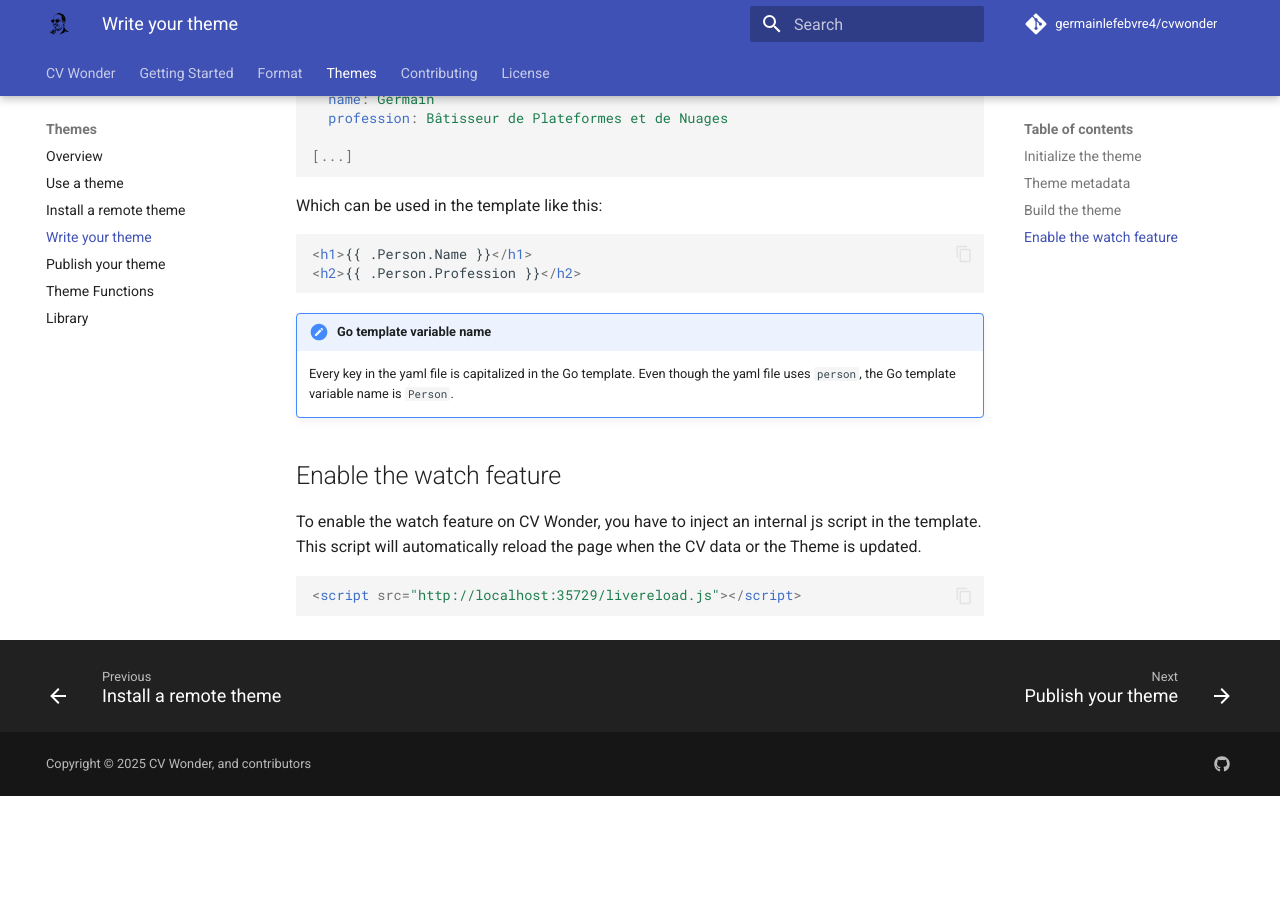
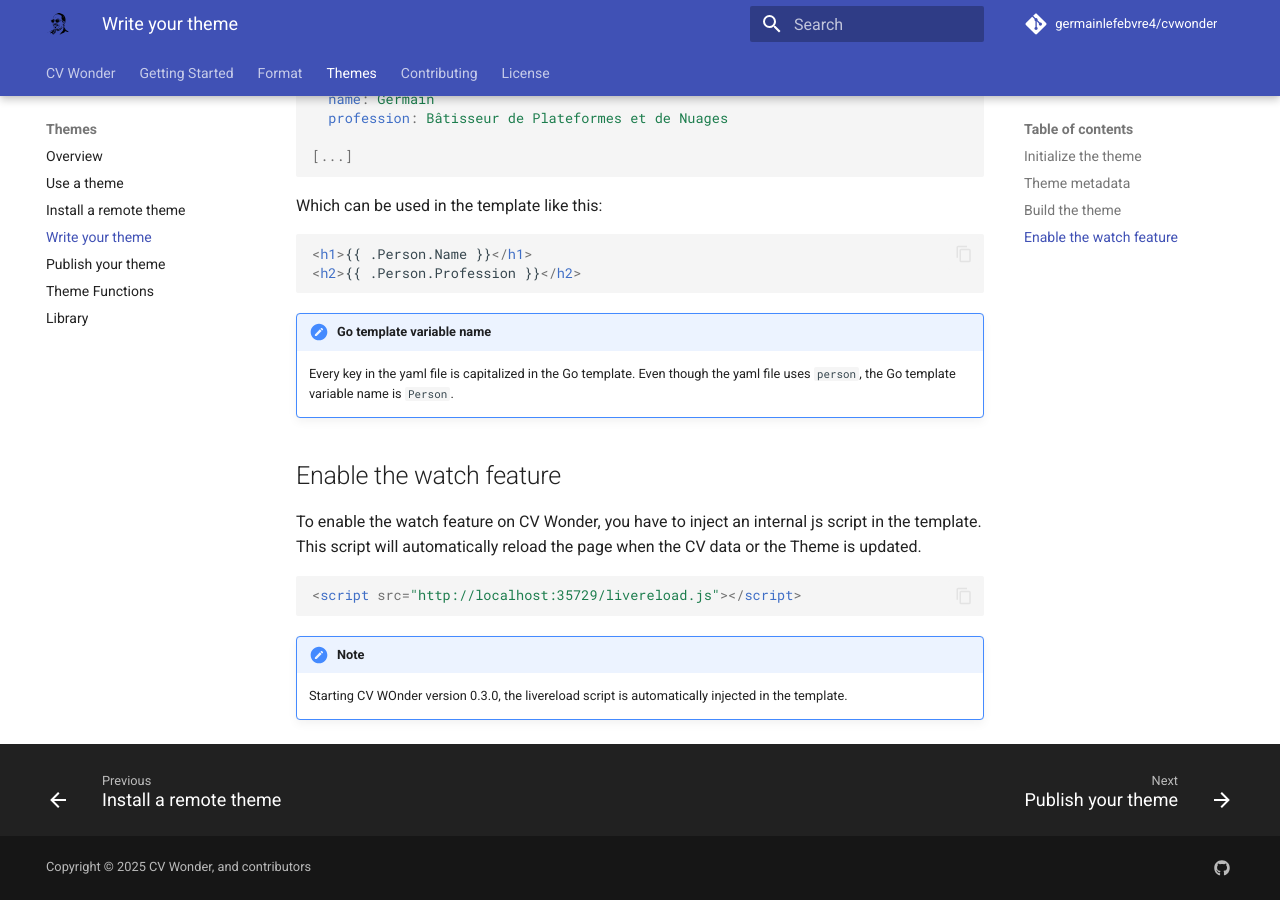
Before and after one commit to germainlefebvre4/cvwonder, an MkDocs documentation site: the page built from docs/readthedocs/themes/write-theme.md, in a window 1280 px wide and 900 px high, scrolled down 1690 px. Built offline with MkDocs 1.6.1 and Material for MkDocs 9.7.7, drawn with Linux system fonts in a browser that asks for light colours; comment, search, counter and statistics services are not loaded; before the commit the page ends 2486 px from its top, so only the background shows below that.

````diff
--- a/docs/readthedocs/themes/write-theme.md
+++ b/docs/readthedocs/themes/write-theme.md
@@ -84,3 +84,7 @@ To enable the watch feature on CV Wonder, you have to inject an internal js scri
 ```html
 <script src="http://localhost:35729/livereload.js"></script>
 ```
+
+!!! note
+
+    Starting CV WOnder version 0.3.0, the livereload script is automatically injected in the template.
````
